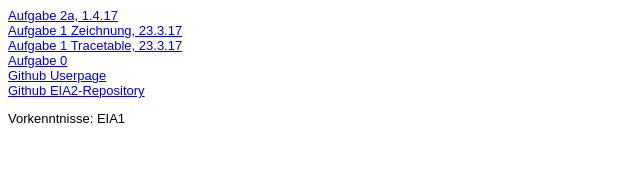
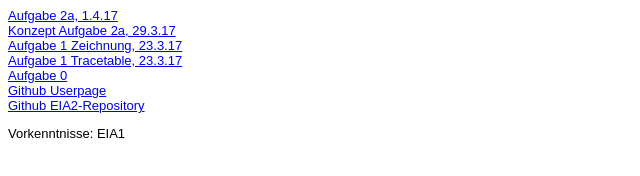
Before and after one commit to fehrenbi/EIA2, a plain HTML site: page Steckbrief/steckbrief.htm in a window 1280 px wide. Shown: the whole page, without its empty margins (0-640 px from the left). Drawn offline with Linux system fonts and the light colour scheme.

Commit message:
steckbrief

```diff
--- a/Steckbrief/steckbrief.htm
+++ b/Steckbrief/steckbrief.htm
@@ -14,6 +14,7 @@
 <body>
 	<!-- Hier die Links zu den gelösten Aufgaben einstellen, aktuelle oben, alte stehen lassen! Format: Aufgabenbezeichnung, Datum -->
 <a href="https://fehrenbi.github.io/EIA2/Aufgabe%202/Aufgabe02.html" target="_blank">Aufgabe 2a, 1.4.17</a></br>
+<a href="https://fehrenbi.github.io/EIA2/Aufgabe%202/konzept2a.jpeg" target="_blank">Konzept Aufgabe 2a, 29.3.17</a></br>
 <a href="https://fehrenbi.github.io/EIA2/Aufgabe 1/IMG_4829.JPG" target="_blank">Aufgabe 1 Zeichnung, 23.3.17</a></br>
 <a href="https://fehrenbi.github.io/EIA2/Aufgabe 1/Tracetable PDF.pdf" target="_blank">Aufgabe 1 Tracetable, 23.3.17</a></br>
 <a href="https://fehrenbi.github.io/EIA2/Aufgabe 0/aufgabe0.html" target="_blank">Aufgabe 0</a></br>
```
